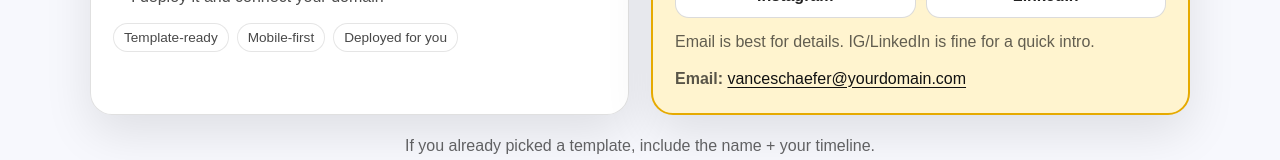
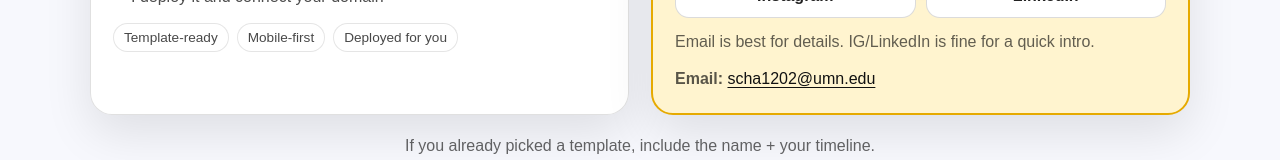
Before and after one commit to vances25/vanthedev, a Next.js app in the folder frontend/: page / in a window 1280 px wide. Shown: the part 3526-3686 px from the top of the page. Built offline with nearby package versions, Linux system fonts and the light colour scheme.

Commit message:
changed email

```diff
--- a/frontend/src/app/page.tsx
+++ b/frontend/src/app/page.tsx
@@ -115,7 +115,7 @@ export default function Home() {
 
 
             <ContactSection
-            email="vanceschaefer@yourdomain.com"
+            email="scha1202@umn.edu"
             instagramUrl="https://www.instagram.com/vanceschaefer_/"
             linkedinUrl="https://www.linkedin.com/in/vance-schaefer-64ba19367/"
           />
```
